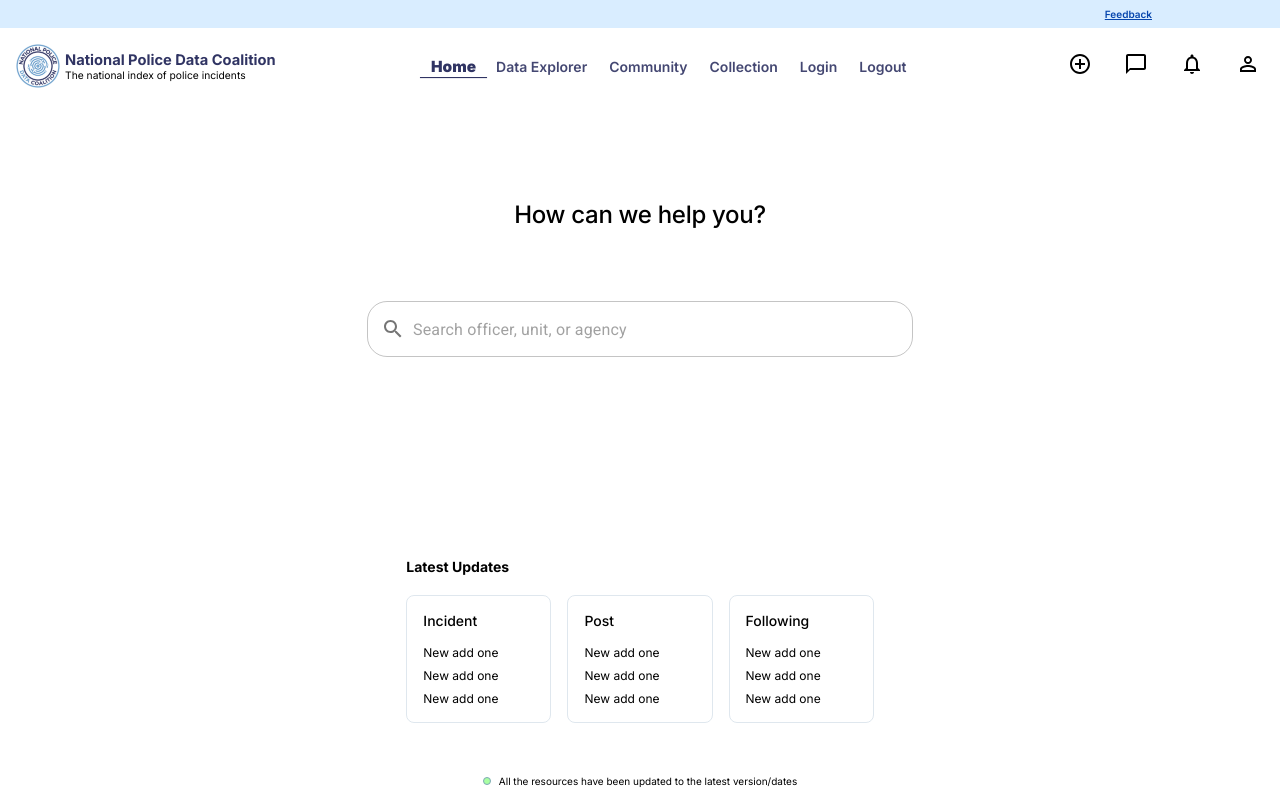
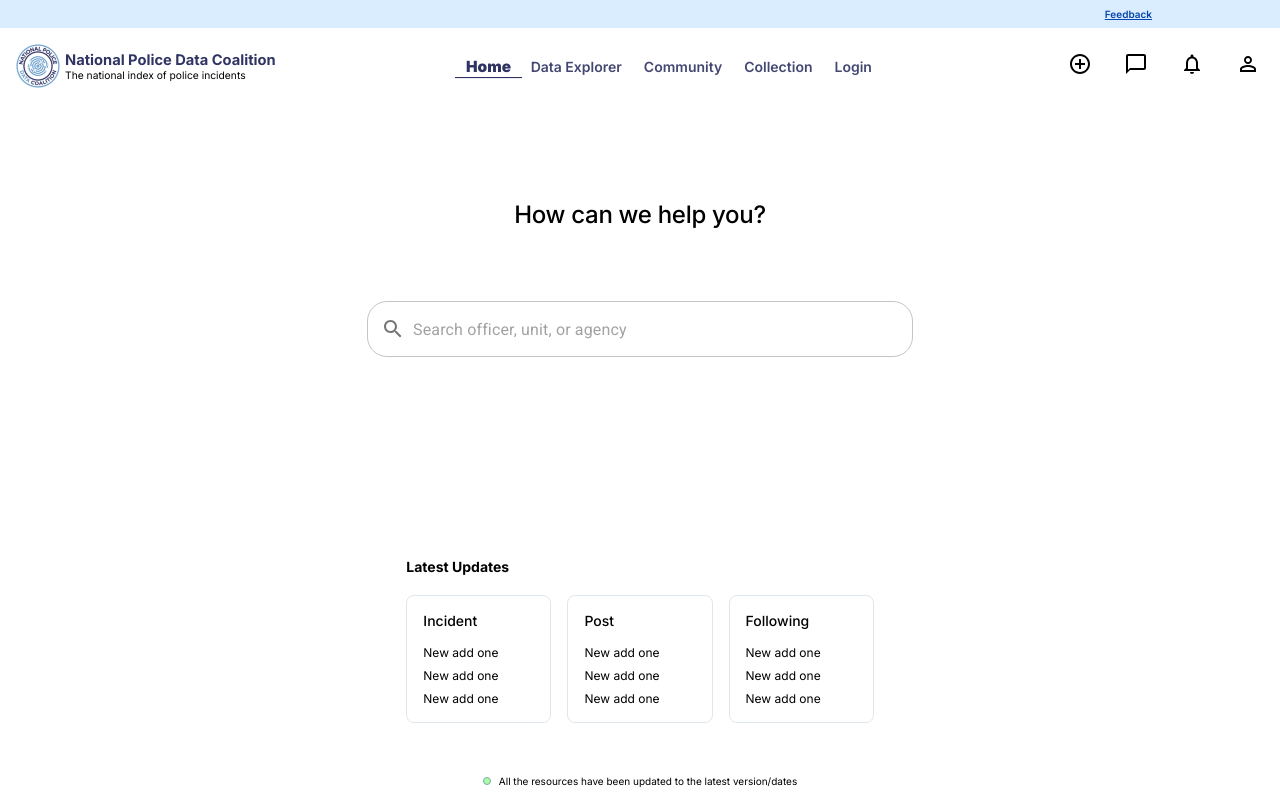
Before and after one commit to codeforboston/police-data-trust, a Next.js app in the folder frontend/: page / in a window 1280 px wide. Built offline with nearby package versions, Linux system fonts and the light colour scheme.

Commit message:
only show login/logout/register when appropriate

```diff
--- a/frontend/components/Nav/nav.tsx
+++ b/frontend/components/Nav/nav.tsx
@@ -6,15 +6,18 @@ import Logo from "@/public/images/NPDC_Logo_FINAL blue2 1.svg"
 import NavLinks from "./navLinks"
 import NavIcons from "./navIcons"
 import styles from "./nav.module.css"
+import { useAuth } from "@/providers/AuthProvider"
 
 export default function Nav() {
+  const { isLoggedIn } = useAuth()
+
   const Links = [
     { text: "Home", href: "/" },
     { text: "Data Explorer", href: "/data-explorer" },
     { text: "Community", href: "/community" },
     { text: "Collection", href: "/collection" },
-    { text: "Login", href: "/login" },
-    { text: "Logout", href: "/logout" }
+    ...(!isLoggedIn ? [{ text: "Login", href: "/login" }] : []),
+    ...(isLoggedIn ? [{ text: "Logout", href: "/logout" }] : [])
   ]
   return (
     <nav className={styles.nav}>
--- a/frontend/components/Nav/navIcons.tsx
+++ b/frontend/components/Nav/navIcons.tsx
@@ -6,13 +6,17 @@ import NotificationsOutlinedIcon from "@mui/icons-material/NotificationsOutlined
 import PersonOutlineOutlinedIcon from "@mui/icons-material/PersonOutlineOutlined"
 import Link from "next/link"
 import styles from "./navIcons.module.css"
+import { useAuth } from "@/providers/AuthProvider"
 
 export default function NavIcons() {
+  const { isLoggedIn } = useAuth()
   return (
     <div className={styles.icons}>
-      <Link href="/register" className={styles.createIcon}>
-        <AddCircleOutlineIcon />
-      </Link>
+      {!isLoggedIn && (
+        <Link href="/register" className={styles.createIcon}>
+          <AddCircleOutlineIcon />
+        </Link>
+      )}
       <Link href="/chat" className={styles.iconLink}>
         <ChatBubbleOutlineOutlinedIcon />
       </Link>
```
